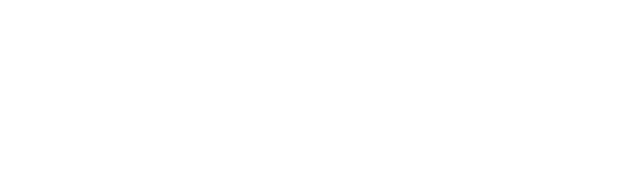
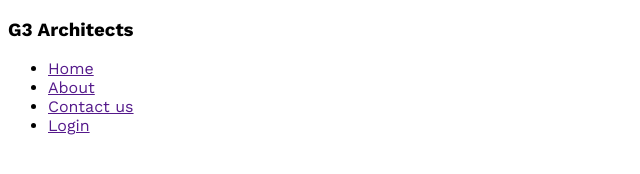
Before and after one commit to Nahidul-Islam-Siam/G3-Architecrure, a plain HTML site: page index.html in a window 1280 px wide. Shown: the whole page, without its empty margins (0-640 px from the left). Drawn offline with nearby package versions, Linux system fonts and the light colour scheme.

Commit message:
added google fonts

```diff
--- a/index.html
+++ b/index.html
@@ -4,8 +4,31 @@
     <meta charset="UTF-8">
     <meta name="viewport" content="width=device-width, initial-scale=1.0">
     <title>Document</title>
+    <link rel="stylesheet" href="style.css">
+    <!-- work sans font from google fonts -->
+    <link rel="preconnect" href="https://fonts.googleapis.com">
+<link rel="preconnect" href="https://fonts.gstatic.com" crossorigin>
+<link href="https://fonts.googleapis.com/css2?family=Merriweather:wght@400;900&family=Work+Sans:wght@400;500;600;700;800&display=swap" rel="stylesheet">
 </head>
 <body>
+    <header>
+<nav>
+    <h3>
+        G3 Architects
+    </h3>
+    <ul>
+        <li><a href="">Home</a></li>
+        <li><a href="">About</a></li>
+        <li><a href="">Contact us</a></li>
+        <li><a href="">Login</a></li>
+    </ul>
+</nav>
+    </header>
+<main>
 
+</main>
+<footer>
+
+</footer>
 </body>
 </html>
--- a/style.css
+++ b/style.css
@@ -0,0 +1,3 @@
+*{
+font-family: 'Work Sans', sans-serif;
+}
```
